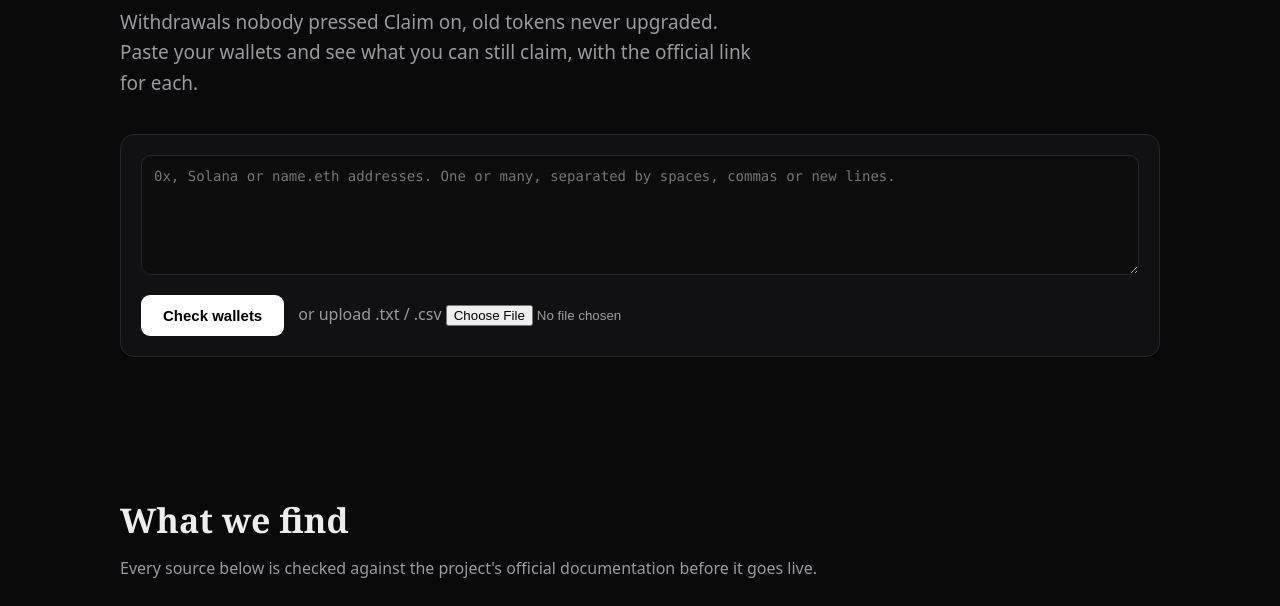
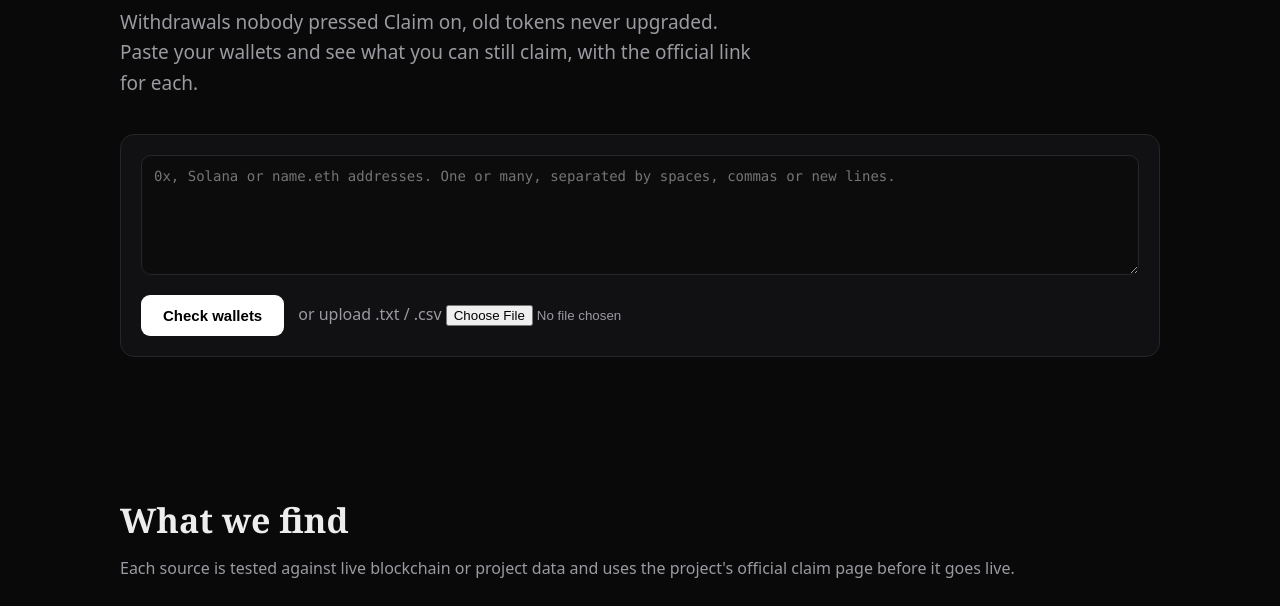
Before and after one commit to elstancloud-boop/claimscout, a website: page public/index.html in a window 1280 px wide. Shown: the part 336-942 px from the top of the page. Drawn offline with Linux system fonts and the light colour scheme.

Commit message:
Add files via upload

```diff
--- a/public/index.html
+++ b/public/index.html
@@ -11,7 +11,7 @@
 <div class="row"><button class="btn" id="go">Check wallets</button><label class="muted">or upload .txt / .csv <input id="f" type="file" accept=".txt,.csv"></label></div>
 <div id="out" class="res" aria-live="polite"></div>
 </div></section>
-<section id="what"><h2>What we find</h2><p class="muted">Every source below is checked against the project's official documentation before it goes live.</p>
+<section id="what"><h2>What we find</h2><p class="muted">Each source is tested against live blockchain or project data and uses the project's official claim page before it goes live.</p>
 <div class="grid">
 <div class="card"><span class="tag live">Live</span><h3>Lido withdrawals</h3><p class="muted">You requested ETH back from Lido, it finished, but nobody pressed Claim.</p></div>
 <div class="card"><span class="tag live">Live</span><h3>MATIC to POL</h3><p class="muted">Old MATIC on Ethereum still waiting for its 1:1 upgrade to POL.</p></div>
```
